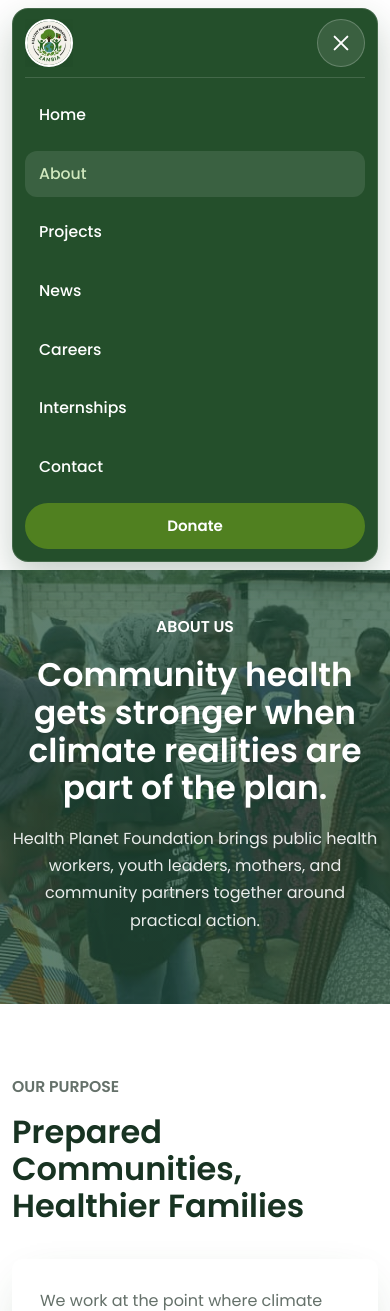
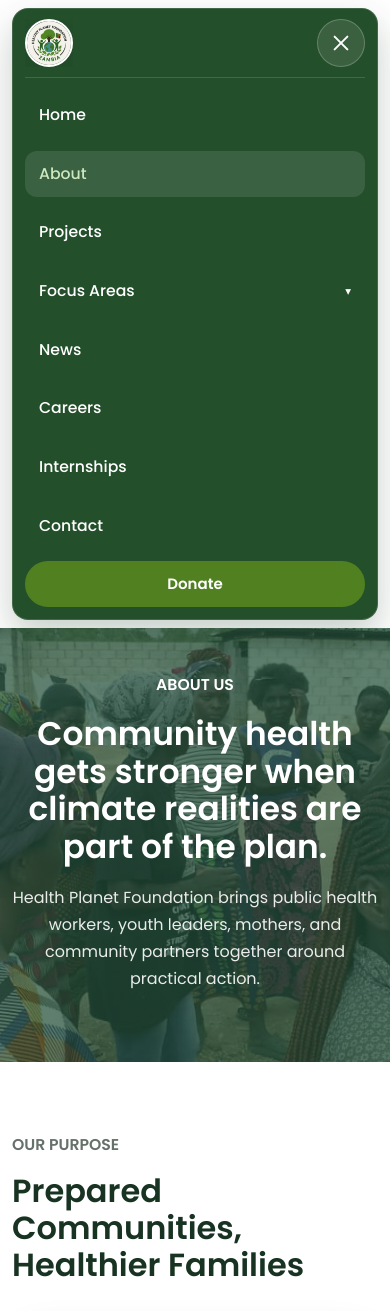
Before and after one commit to DengAchiek/HPF, a Django app: page /about/ in a window 390 px wide, after a click that opens the changed part. Shown: the top 1311 px of the page. Run offline with Django 5.2, Linux system fonts and the light colour scheme.

Commit message:
Add focus areas dropdown and pages

```diff
--- a/Health_Planet/Health_Planet/urls.py
+++ b/Health_Planet/Health_Planet/urls.py
@@ -24,6 +24,7 @@ urlpatterns = [
     path("", views.home, name="home"),
     path("about/", views.about, name="about"),
     path("projects/", views.projects, name="projects"),
+    path("focus-areas/<slug:slug>/", views.focus_area, name="focus_area"),
     path("news/", views.news, name="news"),
     path("careers/", views.careers, name="careers"),
     path("internships/", views.internships, name="internships"),
--- a/Health_Planet/core/views.py
+++ b/Health_Planet/core/views.py
@@ -1,3 +1,4 @@
+from django.http import Http404
 from django.shortcuts import render
 
 
@@ -72,6 +73,45 @@ INTERNSHIPS = [
         "focus": "Field research, community sessions, and reporting support",
     },
 ]
+
+FOCUS_AREAS = {
+    "epidemic-preparedness": {
+        "title": "Epidemic Preparedness",
+        "kicker": "Focus area",
+        "summary": "Helping communities recognize risks early, prepare local response pathways, and keep essential health information moving during outbreaks.",
+        "image": "images/im-04.jpeg",
+        "image_alt": "Volunteer supporting a household health activity",
+        "points": [
+            "Community readiness sessions",
+            "Early-warning communication",
+            "Referral and response coordination",
+        ],
+    },
+    "advocacy-and-health-promotions": {
+        "title": "Advocacy and Health Promotions",
+        "kicker": "Focus area",
+        "summary": "Supporting health education, public awareness, and trusted community conversations that help families act earlier and make informed choices.",
+        "image": "images/im-09.jpeg",
+        "image_alt": "Community members attending a Health Planet Foundation outreach session",
+        "points": [
+            "Health talks and campaigns",
+            "Youth-centered awareness",
+            "Community-led advocacy",
+        ],
+    },
+    "wash": {
+        "title": "WASH",
+        "kicker": "Focus area",
+        "summary": "Promoting practical water, sanitation, and hygiene action so families can reduce preventable health risks in everyday life.",
+        "image": "images/im-15.jpeg",
+        "image_alt": "Program staff arranging WASH and community health supplies",
+        "points": [
+            "Water safety demonstrations",
+            "Hygiene promotion",
+            "Household sanitation support",
+        ],
+    },
+}
 
 GALLERY_IMAGES = [
     {
@@ -214,6 +254,14 @@ def projects(request):
     return render(request, "projects.html", {"projects": PROJECTS})
 
 
+def focus_area(request, slug):
+    area = FOCUS_AREAS.get(slug)
+    if area is None:
+        raise Http404("Focus area not found")
+
+    return render(request, "focus_area.html", {"area": area})
+
+
 def news(request):
     return render(request, "news.html", {"news_items": NEWS_ITEMS})
 
--- a/Health_Planet/static/css/style.css
+++ b/Health_Planet/static/css/style.css
@@ -184,24 +184,98 @@ textarea {
     flex-wrap: wrap;
     justify-self: center;
     width: 100%;
-    gap: clamp(12px, 1.4vw, 28px);
-}
-
-.site-nav a {
+    gap: clamp(10px, 1vw, 22px);
+}
+
+.site-nav a,
+.nav-dropdown-toggle {
     display: inline-flex;
     align-items: center;
     justify-content: center;
     min-height: 44px;
     padding: 8px 4px;
-    color: var(--white);
+    border: 0;
+    background: transparent;
+    color: var(--white);
+    cursor: pointer;
+    font-family: "Poppins", Arial, sans-serif;
     font-size: 1rem;
     font-weight: 500;
     text-transform: capitalize;
 }
 
 .site-nav a:hover,
-.site-nav a.active {
+.site-nav a.active,
+.nav-dropdown.active .nav-dropdown-toggle,
+.nav-dropdown-toggle:hover {
     color: #cfe7bd;
+}
+
+.nav-dropdown {
+    position: relative;
+    display: inline-flex;
+    align-items: center;
+}
+
+.nav-dropdown-toggle {
+    gap: 6px;
+}
+
+.nav-dropdown-toggle span {
+    display: inline-flex;
+    font-size: 0.72rem;
+    line-height: 1;
+    transition: transform 0.2s ease;
+}
+
+.nav-dropdown.is-open .nav-dropdown-toggle span {
+    transform: rotate(180deg);
+}
+
+.nav-dropdown-menu {
+    position: absolute;
+    top: calc(100% + 12px);
+    left: 50%;
+    z-index: 20;
+    display: grid;
+    min-width: 282px;
+    padding: 10px;
+    border: 1px solid rgba(36, 79, 43, 0.12);
+    border-radius: 14px;
+    background: var(--white);
+    box-shadow: 0 26px 56px -28px rgba(22, 56, 31, 0.45);
+    opacity: 0;
+    pointer-events: none;
+    transform: translate(-50%, 8px);
+    visibility: hidden;
+    transition: opacity 0.2s ease, transform 0.2s ease, visibility 0s linear 0.2s;
+}
+
+.nav-dropdown.is-open .nav-dropdown-menu {
+    opacity: 1;
+    pointer-events: auto;
+    transform: translate(-50%, 0);
+    visibility: visible;
+    transition-delay: 0s;
+}
+
+.nav-dropdown-menu a {
+    justify-content: flex-start;
+    width: 100%;
+    min-height: 42px;
+    padding: 10px 12px;
+    border-radius: 10px;
+    color: var(--dark);
+    font-size: 0.92rem;
+    text-align: left;
+    text-transform: none;
+    white-space: nowrap;
+}
+
+.nav-dropdown-menu a:hover,
+.nav-dropdown-menu a.active {
+    background: rgba(80, 128, 32, 0.1);
+    color: var(--accent-dark);
 }
 
 .nav-actions {
@@ -927,6 +1001,12 @@ textarea {
         url("/static/images/im-18.jpeg") center center / cover no-repeat;
 }
 
+.page-hero.hero-focus {
+    background:
+        linear-gradient(rgba(22, 56, 31, 0.66), rgba(22, 56, 31, 0.66)),
+        url("/static/images/im-05.jpeg") center center / cover no-repeat;
+}
+
 .page-hero::after {
     content: "";
     position: absolute;
@@ -1187,6 +1267,10 @@ textarea:focus {
     }
 
     .site-nav a {
+        font-size: 0.94rem;
+    }
+
+    .nav-dropdown-toggle {
         font-size: 0.94rem;
     }
 
@@ -1309,7 +1393,7 @@ textarea:focus {
     }
 
     .nav-shell.is-open .site-nav {
-        max-height: 440px;
+        max-height: 720px;
         margin-top: 10px;
         padding: 14px 0 8px;
         border-top-color: rgba(255, 255, 255, 0.14);
@@ -1329,9 +1413,67 @@ textarea:focus {
         font-size: 0.98rem;
     }
 
+    .nav-dropdown {
+        align-items: stretch;
+        flex-direction: column;
+        width: 100%;
+    }
+
+    .nav-dropdown-toggle {
+        justify-content: space-between;
+        width: 100%;
+        min-height: 46px;
+        padding: 10px 14px;
+        border-radius: 12px;
+        color: var(--white);
+        font-size: 0.98rem;
+    }
+
     .site-nav a:hover,
-    .site-nav a.active {
+    .site-nav a.active,
+    .nav-dropdown-toggle:hover,
+    .nav-dropdown.active .nav-dropdown-toggle,
+    .nav-dropdown.is-open .nav-dropdown-toggle {
         background: rgba(255, 255, 255, 0.1);
+    }
+
+    .nav-dropdown-menu {
+        position: static;
+        min-width: 0;
+        max-height: 0;
+        margin: 0;
+        padding: 0;
+        border: 0;
+        border-radius: 12px;
+        background: rgba(255, 255, 255, 0.08);
+        box-shadow: none;
+        opacity: 0;
+        overflow: hidden;
+        transform: none;
+        transition: max-height 0.24s ease, opacity 0.2s ease, padding 0.22s ease, visibility 0s linear 0.24s;
+        visibility: hidden;
+    }
+
+    .nav-dropdown.is-open .nav-dropdown-menu {
+        max-height: 220px;
+        padding: 6px;
+        opacity: 1;
+        transform: none;
+        visibility: visible;
+        transition-delay: 0s;
+    }
+
+    .nav-dropdown-menu a {
+        min-height: 40px;
+        padding: 9px 12px;
+        color: rgba(255, 255, 255, 0.88);
+        white-space: normal;
+    }
+
+    .nav-dropdown-menu a:hover,
+    .nav-dropdown-menu a.active {
+        background: rgba(255, 255, 255, 0.12);
+        color: var(--white);
     }
 
     .nav-actions {
--- a/Health_Planet/templates/base.html
+++ b/Health_Planet/templates/base.html
@@ -9,7 +9,7 @@
     <link rel="preconnect" href="https://fonts.googleapis.com">
     <link rel="preconnect" href="https://fonts.gstatic.com" crossorigin>
     <link href="https://fonts.googleapis.com/css2?family=Poppins:wght@300;400;500;600;700;800&display=swap" rel="stylesheet">
-    <link rel="stylesheet" href="{% static 'css/style.css' %}?v=20260509-photo-carousel1">
+    <link rel="stylesheet" href="{% static 'css/style.css' %}?v=20260509-focus-dropdown1">
 </head>
 <body class="route-{{ request.resolver_match.url_name|default:'page' }}">
 <a class="skip-link" href="#main-content">Skip to content</a>
@@ -30,6 +30,17 @@
             <a href="{% url 'home' %}" class="{% if request.resolver_match.url_name == 'home' %}active{% endif %}">Home</a>
             <a href="{% url 'about' %}" class="{% if request.resolver_match.url_name == 'about' %}active{% endif %}">About</a>
             <a href="{% url 'projects' %}" class="{% if request.resolver_match.url_name == 'projects' %}active{% endif %}">Projects</a>
+            <div class="nav-dropdown {% if request.resolver_match.url_name == 'focus_area' %}active{% endif %}">
+                <button class="nav-dropdown-toggle" type="button" aria-expanded="false" aria-controls="focus-areas-menu">
+                    Focus Areas
+                    <span aria-hidden="true">&#9662;</span>
+                </button>
+                <div class="nav-dropdown-menu" id="focus-areas-menu">
+                    <a href="{% url 'focus_area' 'epidemic-preparedness' %}" class="{% if request.resolver_match.kwargs.slug == 'epidemic-preparedness' %}active{% endif %}">Epidemic Preparedness</a>
+                    <a href="{% url 'focus_area' 'advocacy-and-health-promotions' %}" class="{% if request.resolver_match.kwargs.slug == 'advocacy-and-health-promotions' %}active{% endif %}">Advocacy and Health Promotions</a>
+                    <a href="{% url 'focus_area' 'wash' %}" class="{% if request.resolver_match.kwargs.slug == 'wash' %}active{% endif %}">WASH</a>
+                </div>
+            </div>
             <a href="{% url 'news' %}" class="{% if request.resolver_match.url_name == 'news' %}active{% endif %}">News</a>
             <a href="{% url 'careers' %}" class="{% if request.resolver_match.url_name == 'careers' %}active{% endif %}">Careers</a>
             <a href="{% url 'internships' %}" class="{% if request.resolver_match.url_name == 'internships' %}active{% endif %}">Internships</a>
@@ -86,15 +97,36 @@
         const navShell = document.querySelector(".nav-shell");
         const navToggle = document.querySelector(".nav-toggle");
         const navLinks = document.querySelectorAll(".site-nav a, .nav-actions a");
+        const dropdown = document.querySelector(".nav-dropdown");
+        const dropdownToggle = document.querySelector(".nav-dropdown-toggle");
 
         if (!navShell || !navToggle) {
             return;
+        }
+
+        function setDropdown(open) {
+            if (!dropdown || !dropdownToggle) {
+                return;
+            }
+
+            dropdown.classList.toggle("is-open", open);
+            dropdownToggle.setAttribute("aria-expanded", String(open));
         }
 
         function setMenu(open) {
             navShell.classList.toggle("is-open", open);
             navToggle.setAttribute("aria-expanded", String(open));
             navToggle.setAttribute("aria-label", open ? "Close navigation menu" : "Open navigation menu");
+
+            if (!open) {
+                setDropdown(false);
+            }
+        }
+
+        if (dropdownToggle) {
+            dropdownToggle.addEventListener("click", function () {
+                setDropdown(!dropdown.classList.contains("is-open"));
+            });
         }
 
         navToggle.addEventListener("click", function () {
@@ -103,24 +135,28 @@
 
         navLinks.forEach(function (link) {
             link.addEventListener("click", function () {
+                setDropdown(false);
                 setMenu(false);
             });
         });
 
         document.addEventListener("keydown", function (event) {
             if (event.key === "Escape") {
+                setDropdown(false);
                 setMenu(false);
             }
         });
 
         document.addEventListener("click", function (event) {
             if (!navShell.contains(event.target)) {
+                setDropdown(false);
                 setMenu(false);
             }
         });
 
         window.addEventListener("resize", function () {
             if (window.innerWidth > 700) {
+                setDropdown(false);
                 setMenu(false);
             }
         });
```
Also changed, not shown: Health_Planet/templates/focus_area.html (added, +44 -0 lines).
